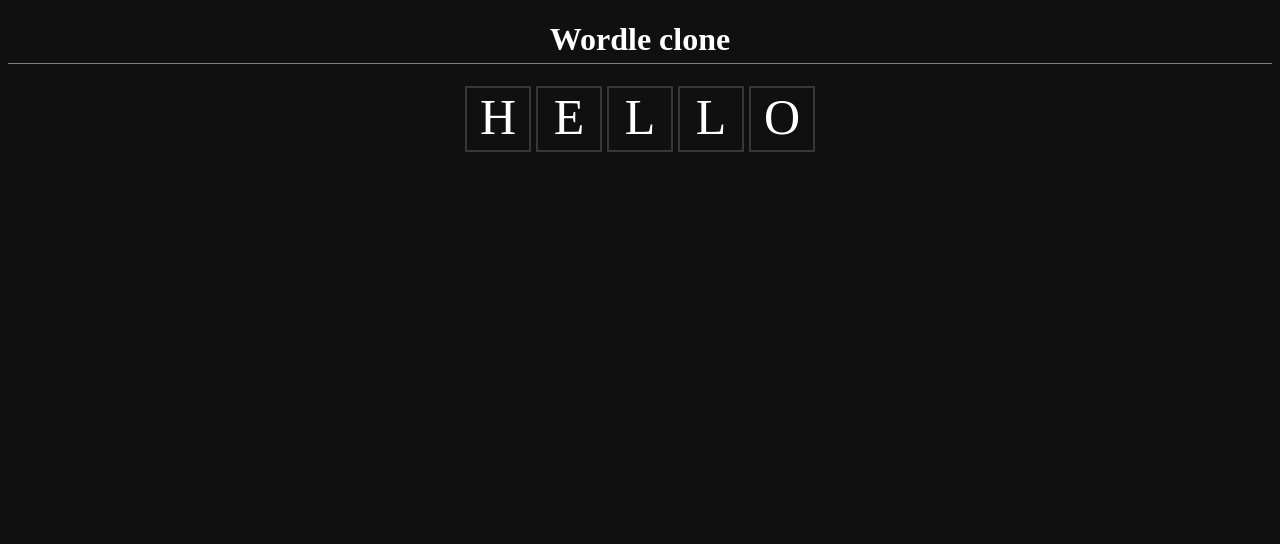
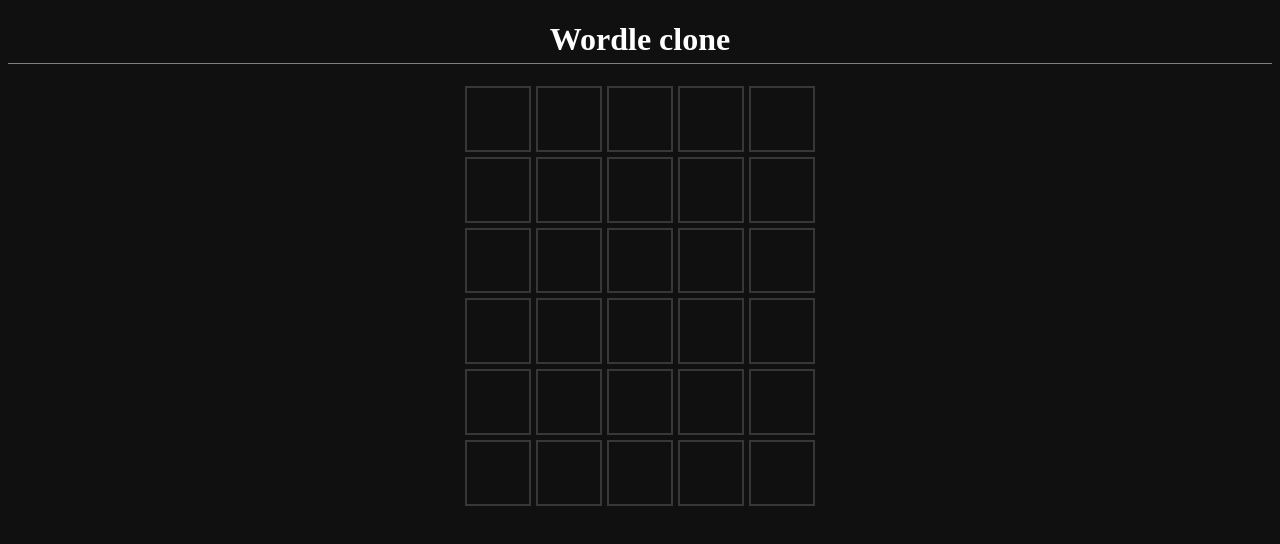
Before and after one commit to briancoco/wordle-rep, a plain HTML site: page index.html in a window 1280 px wide. Drawn offline with Linux system fonts and the light colour scheme.

Commit message:
added box grid with neccesary classes

```diff
--- a/index.html
+++ b/index.html
@@ -10,11 +10,7 @@
     <body>
         <h1>Wordle clone</h1>
         <div class="container">
-            <div class="box">H</div>
-            <div class="box">E</div>
-            <div class="box">L</div>
-            <div class="box">L</div>
-            <div class="box">O</div>
+
         </div>
     </body>
 </html>
--- a/script.js
+++ b/script.js
@@ -1,10 +1,10 @@
 //Array variable that holds a lot of 5 letter words.
-let words = ['HELLO', 'BROWN', 'CRAZY', 'QUICK', 'JIGGY'];
+/*let words = ['HELLO', 'BROWN', 'CRAZY', 'QUICK', 'JIGGY'];
 
 
 //Randomly select a word and prompt the user to guess the word.
 let randWord = words[Math.floor(Math.random()*words.length)];
-//let guess = prompt('Enter your guess: ').toUpperCase();
+let guess = prompt('Enter your guess: ').toUpperCase();
 
 //If the guess is wrong, up the counter and ask user to guess again
 for(let i = 0; i < 6; i++) {
@@ -52,3 +52,17 @@ function matchingLetters(randWord, guess) {
     console.log('Right letters, right place: ' + rightString);
     console.log('Right letters, wrong place: ' + wrongString);
 }
+*/
+
+const body = document.querySelector('body');
+const container = document.querySelector('.container');
+
+for(let i = 0; i < 6; i++) {
+
+    for(let j = 0; j < 5; j++) {
+        const div = document.createElement('div');
+        div.classList.add('box')
+        div.classList.add(`${i}${j}`)
+        container.appendChild(div);
+    }
+}
--- a/style.css
+++ b/style.css
@@ -9,15 +9,17 @@ h1 {
 }
 
 .container {
-    display: flex;
-    justify-content: center;
+    display: grid;
+    grid-template-rows: repeat(6, 1fr);
+    grid-template-columns: repeat(5, 1fr);
+    width: 350px;
+    height: 420px;
     gap: 5px;
+    margin: auto;
 }
 
 .box {
     border : 2px solid rgb(56, 54, 54);
-    width: 62px;
-    height: 62px;
     color: white;
     font-size:50px;
     text-align: center;
```
